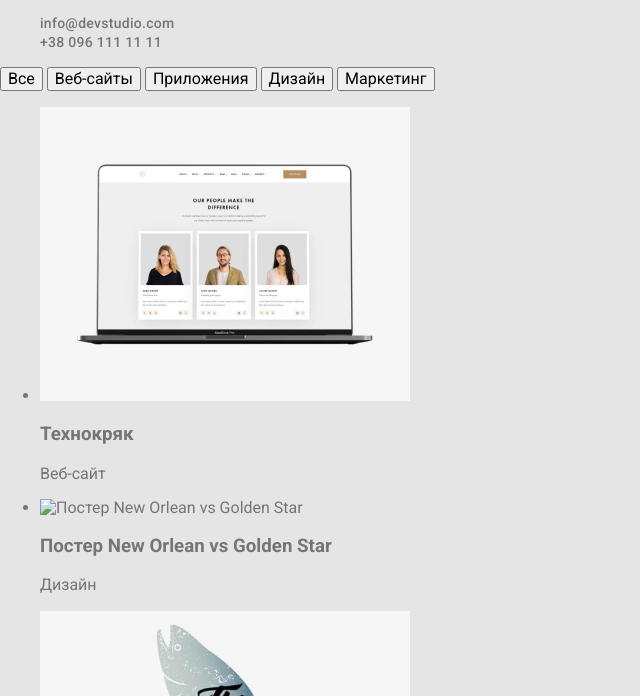
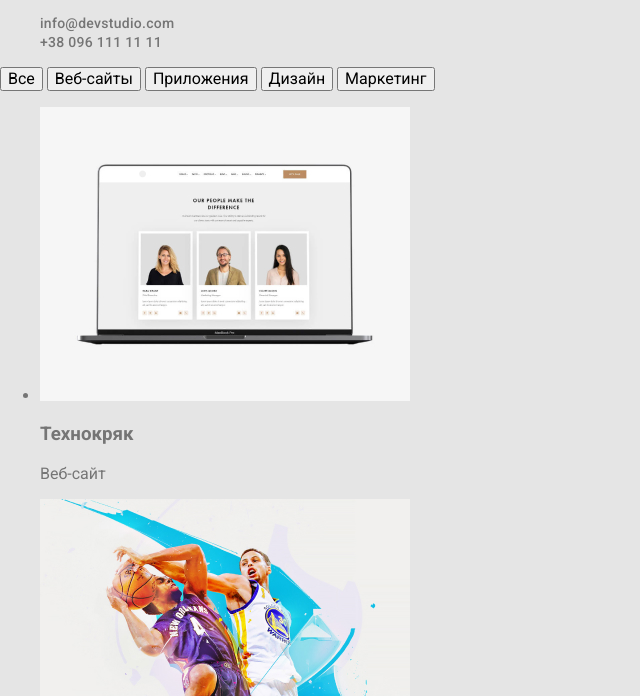
Before and after one commit to dmdudnik/goit-markup-hw-02, a plain HTML site: page portfolio.html in a window 1280 px wide. Shown: the part 104-800 px from the top of the page, without its empty margins (0-640 px from the left). Drawn offline with Linux system fonts and the light colour scheme; the site is published under a folder, as on GitHub Pages, so addresses that start at the root find nothing.

Commit message:
Пофиксенпуть к изображению в портфолио

```diff
--- a/portfolio.html
+++ b/portfolio.html
@@ -56,7 +56,7 @@
             <p>Веб-сайт</p>
           </li>
           <li>
-            <img src="/images/portfolio/poster-new-orlean-vs-golden-star.jpg" alt="Постер New Orlean vs Golden Star" />
+            <img src="./images/portfolio/poster-new-orlean-vs-golden-star.jpg" alt="Постер New Orlean vs Golden Star" />
             <h3>Постер New Orlean vs Golden Star</h3>
             <p>Дизайн</p>
           </li>
```
